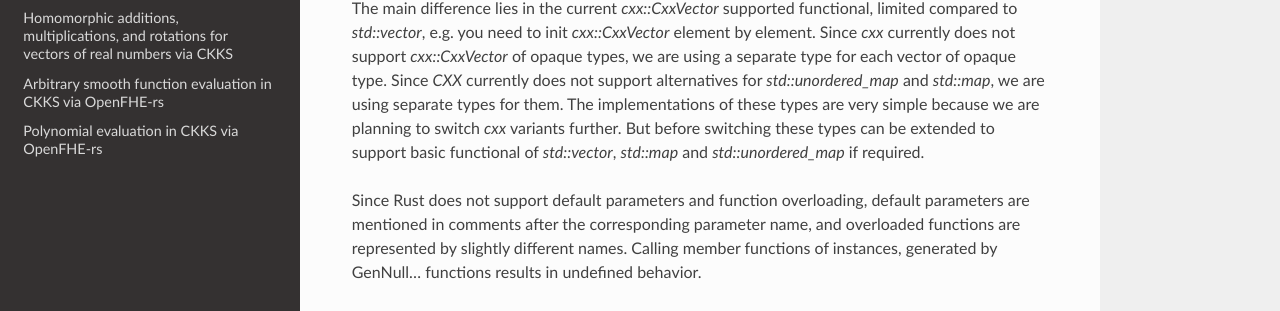
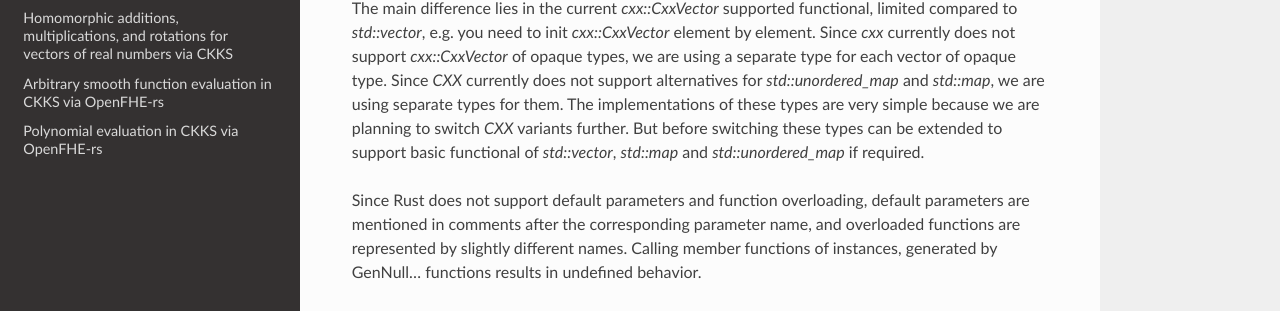
Before and after one commit to fairmath/openfhe-rs, a Sphinx documentation site: the page built from docs/source/limitations.rst, in a window 1280 px wide and 1037 px high. Shown: the part 491-802 px from the top of the window. Built offline with Sphinx 7.4.7 and the Read the Docs theme 2.0.0, drawn with Linux system fonts in a browser that asks for light colours.

Commit message:
minor change

```diff
--- a/docs/source/limitations.rst
+++ b/docs/source/limitations.rst
@@ -13,7 +13,7 @@ At the moment, only a certain set of OpenFHE functionality has been implemented.
 
 We use the `CXX crate <https://cxx.rs/>`_ for our Rust binding to reduce the amount of abstraction levels. OpenFHE types are represented as opaque types on the Rust side using `cxx::UniquePtr <https://docs.rs/cxx/latest/cxx/struct.UniquePtr.html>`_ from the CXX crate. Instead of the usual `std::vec <https://doc.rust-lang.org/std/vec/>`_, we use `cxx::CxxVector <https://docs.rs/cxx/latest/cxx/struct.CxxVector.html>`_ for primitive types, and also `cxx::CxxVector<ComplexPair>` for representing `std::vector<std::complex<double>>` type.
 
-The main difference lies in the current `cxx::CxxVector` supported functional, limited compared to `std::vector`, e.g. you need to init `cxx::CxxVector` element by element. Since `cxx` currently does not support `cxx::CxxVector` of opaque types, we are using a separate type for each vector of opaque type. Since `CXX` currently does not support alternatives for `std::unordered_map` and `std::map`, we are using separate types for them. The implementations of these types are very simple because we are planning to switch `cxx` variants further. But before switching these types can be extended to support basic functional of `std::vector`, `std::map` and `std::unordered_map` if required.
+The main difference lies in the current `cxx::CxxVector` supported functional, limited compared to `std::vector`, e.g. you need to init `cxx::CxxVector` element by element. Since `cxx` currently does not support `cxx::CxxVector` of opaque types, we are using a separate type for each vector of opaque type. Since `CXX` currently does not support alternatives for `std::unordered_map` and `std::map`, we are using separate types for them. The implementations of these types are very simple because we are planning to switch `CXX` variants further. But before switching these types can be extended to support basic functional of `std::vector`, `std::map` and `std::unordered_map` if required.
 
 Since Rust does not support default parameters and function overloading, default parameters are mentioned in comments after the corresponding parameter name, and overloaded functions are represented by slightly different names. Calling member functions of instances, generated by GenNull… functions results in undefined behavior.
 
```
